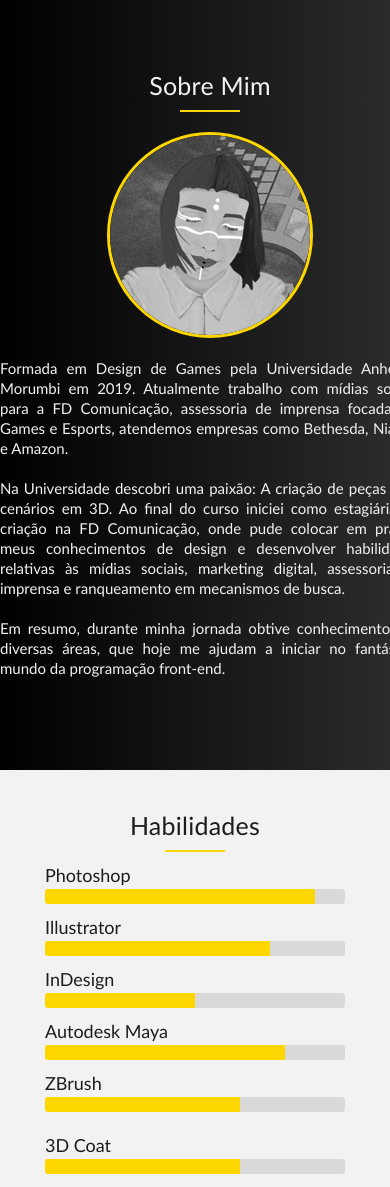
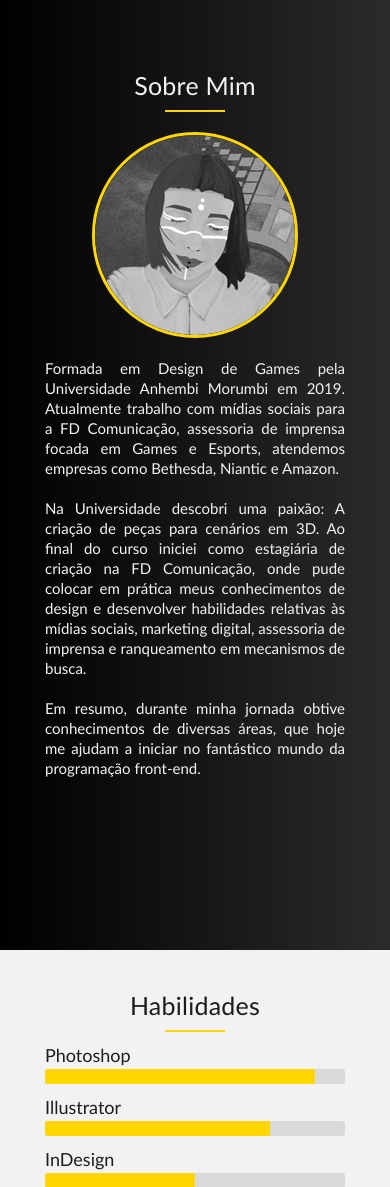
Before and after one commit to w13gehts/w13gehts.github.io, a PHP site: page /sobre.html in a window 390 px wide; the page is wider, and only the part inside the window is pictured. Shown: the part 153-1340 px from the top of that part. Run offline with PHP 8.4, Linux system fonts and the light colour scheme.

Commit message:
alteraçao no responsivo.

```diff
--- a/css/responsivo.css
+++ b/css/responsivo.css
@@ -42,13 +42,13 @@
 
   .sobre {
     margin-top: 0;
-    margin-bottom: -180px;
+    /* margin-bottom: -180px; */
     height: 950px;
   }
 
   .sobre_mim {
     margin: 0 auto;
-    width: 420px;
+    width: 300px;
   }
 
   .sobre p {
```
